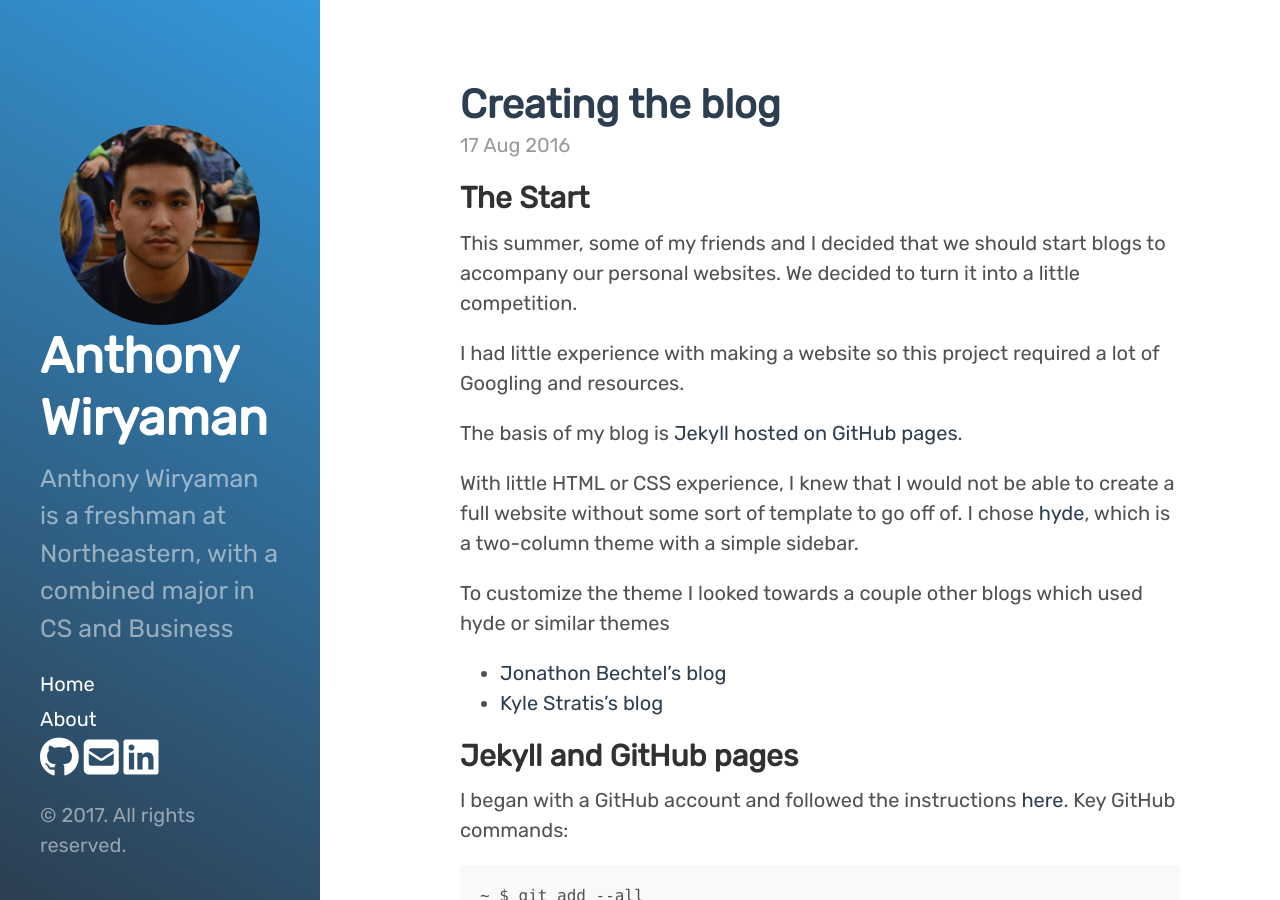
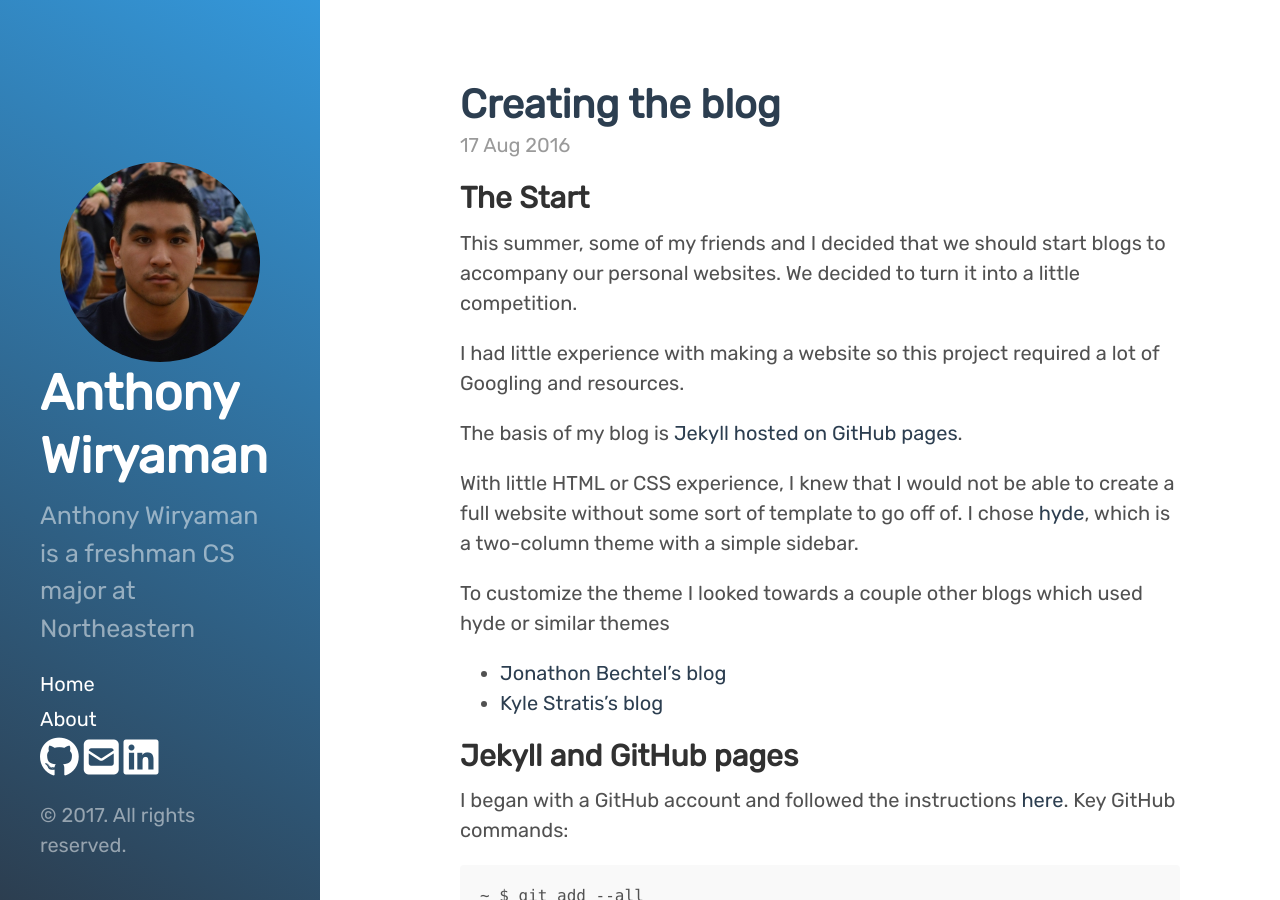
Before and after one commit to AWiryaman/AWiryaman.github.io, a Jekyll site: the page built from index.html, in a window 1280 px wide and 900 px high. Built offline with Jekyll 4.4.1, drawn with Linux system fonts in a browser that asks for light colours; nearby versions of some CDN libraries; the list of posts is cut into pages by our own code.

Commit message:
Update _config.yml
edit description

```diff
--- a/_config.yml
+++ b/_config.yml
@@ -8,7 +8,7 @@
 # Setup
 title:               Anthony Wiryaman
 tagline:             Northeastern
-description:         Anthony Wiryaman is a freshman at Northeastern, with a combined major in CS and Business
+description:         Anthony Wiryaman is a freshman CS major at Northeastern
 url:                 http://anthony.wiryaman.com/
 baseurl:             /
 
```
